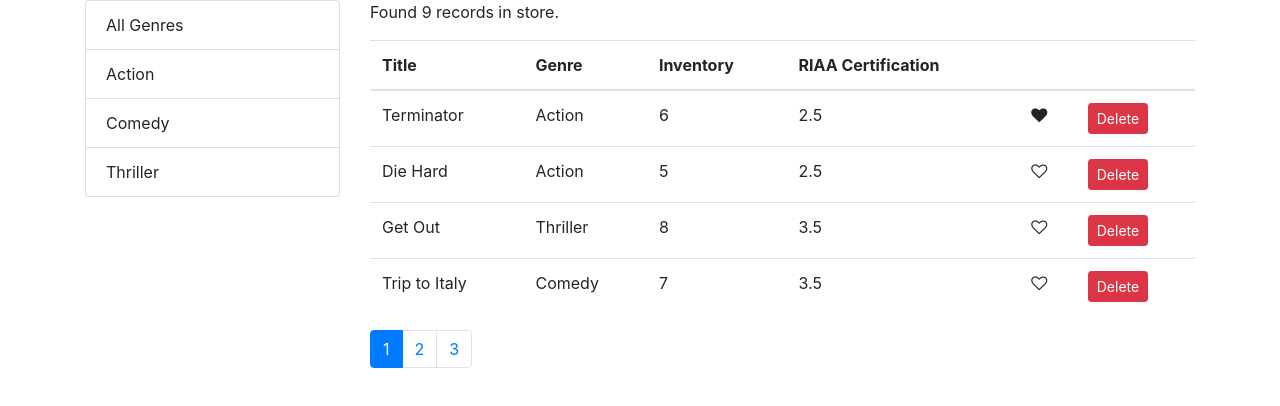
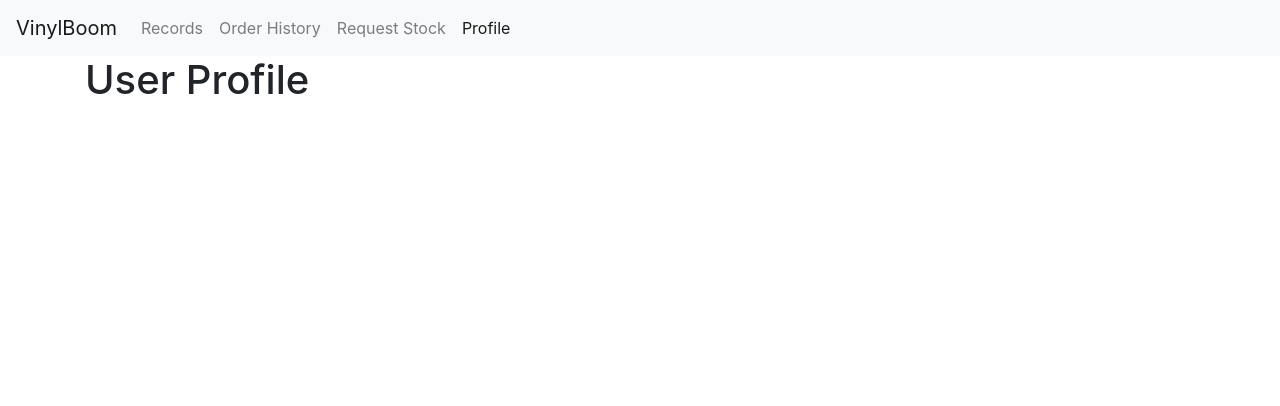
Before and after one commit to raihanmorshed/VinylBoom, a React (Create React App) app: page /profile in a window 1280 px wide. Shown: the top 406 px of the page. Built offline with nearby package versions, Linux system fonts and the light colour scheme.

Commit message:
added navbar,react router and routes

```diff
--- a/package.json
+++ b/package.json
@@ -12,6 +12,7 @@
     "prop-types": "^15.7.2",
     "react": "^16.13.1",
     "react-dom": "^16.13.1",
+    "react-router-dom": "^5.2.0",
     "react-scripts": "3.4.1"
   },
   "scripts": {
--- a/src/App.js
+++ b/src/App.js
@@ -1,5 +1,11 @@
 import React, { Component } from "react";
+import { Route, Redirect, Switch } from "react-router-dom";
 import Records from "./Components/Records";
+import Profile from "./Components/Profile";
+import OrderHistory from "./Components/OrderHistory";
+import RequestStock from "./Components/RequestStock";
+import NotFound from "./Components/NotFound";
+import NavBar from "./Components/NavBar";
 // import logo from "./logo.svg";
 import "./App.css";
 
@@ -7,9 +13,20 @@ class App extends Component {
   // state = {};
   render() {
     return (
-      <main className="container">
-        <Records />
-      </main>
+      <>
+        <NavBar />
+        <main className="container">
+          <Switch>
+            <Route path="/records" component={Records}></Route>
+            <Route path="/profile" component={Profile}></Route>
+            <Route path="/requeststock" component={RequestStock}></Route>
+            <Route path="orderhistory" component={OrderHistory}></Route>
+            <Route path="not-found" component={NotFound}></Route>
+            <Redirect from="/" eaxact to="/records" />
+            <Redirect to="/not-found" />
+          </Switch>
+        </main>
+      </>
     );
   }
 }
--- /dev/null
+++ b/src/Components/NavBar.jsx
@@ -0,0 +1,50 @@
+import React from "react";
+import { Link, NavLink } from "react-router-dom";
+
+const NavBar = () => {
+  return (
+    <nav className="navbar navbar-expand-lg navbar-light bg-light">
+      <Link className="navbar-brand" to="/">
+        VinylBoom
+      </Link>
+      <button
+        className="navbar-toggler"
+        type="button"
+        data-toggle="collapse"
+        data-target="#navbarSupportedContent"
+        aria-controls="navbarSupportedContent"
+        aria-expanded="false"
+        aria-label="Toggle navigation"
+      >
+        <span className="navbar-toggler-icon"></span>
+      </button>
+
+      <div className="collapse navbar-collapse" id="navbarSupportedContent">
+        <ul className="navbar-nav mr-auto">
+          <li className="nav-item">
+            <NavLink className="nav-link" to="/records">
+              Records <span className="sr-only">(current)</span>
+            </NavLink>
+          </li>
+          <li className="nav-item">
+            <NavLink className="nav-link" to="/orderhistory">
+              Order History
+            </NavLink>
+          </li>
+          <li className="nav-item">
+            <NavLink className="nav-link" to="/requeststock">
+              Request Stock
+            </NavLink>
+          </li>
+          <li className="nav-item">
+            <NavLink className="nav-link" to="/profile">
+              Profile
+            </NavLink>
+          </li>
+        </ul>
+      </div>
+    </nav>
+  );
+};
+
+export default NavBar;
--- /dev/null
+++ b/src/Components/NotFound.jsx
@@ -0,0 +1,7 @@
+import React from "react";
+
+const NotFound = () => {
+  return <h1>Not Found 404</h1>;
+};
+
+export default NotFound;
--- /dev/null
+++ b/src/Components/OrderHistory.jsx
@@ -0,0 +1,7 @@
+import React from "react";
+
+const OrderHistory = () => {
+  return <h1>Coming soon after Bootcamp... </h1>;
+};
+
+export default OrderHistory;
--- /dev/null
+++ b/src/Components/Profile.jsx
@@ -0,0 +1,7 @@
+import React from "react";
+
+const Profile = () => {
+  return <h1>User Profile</h1>;
+};
+
+export default Profile;
--- /dev/null
+++ b/src/Components/RequestStock.jsx
@@ -0,0 +1,7 @@
+import React from "react";
+
+const RequestStock = () => {
+  return <h1>Request</h1>;
+};
+
+export default RequestStock;
--- a/src/index.css
+++ b/src/index.css
@@ -1,7 +1,11 @@
 body {
   margin: 0;
-  padding: 20 0 0 0;
+  padding: 0 0 0 0;
   font-family: sans-serif;
+}
+
+.navbar {
+  margin-bottom: 30;
 }
 
 /* body {
--- a/src/index.js
+++ b/src/index.js
@@ -1,12 +1,18 @@
 import React from "react";
 import ReactDOM from "react-dom";
+import { BrowserRouter } from "react-router-dom";
 import "./index.css";
 import App from "./App";
 import * as serviceWorker from "./serviceWorker";
 import "bootstrap/dist/css/bootstrap.css";
 import "font-awesome/css/font-awesome.css";
 
-ReactDOM.render(<App />, document.getElementById("root"));
+ReactDOM.render(
+  <BrowserRouter>
+    <App />
+  </BrowserRouter>,
+  document.getElementById("root")
+);
 
 // If you want your app to work offline and load faster, you can change
 // unregister() to register() below. Note this comes with some pitfalls.
```
Also changed, not shown: 1 other file (tests, documents, lock files or other folders).
